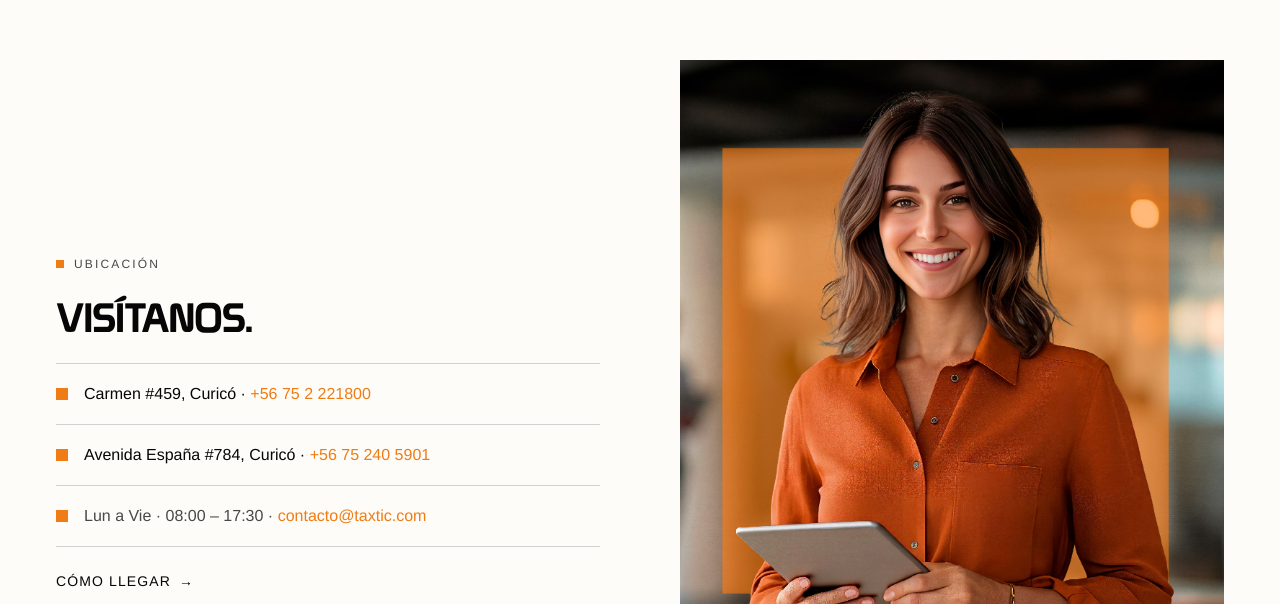
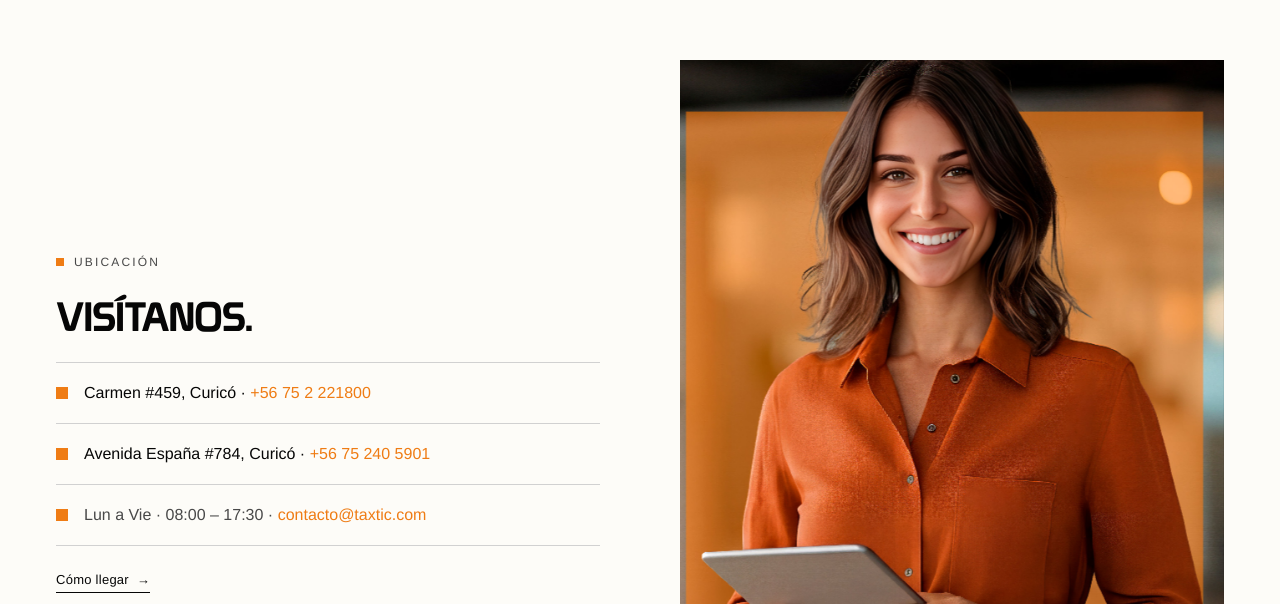
Before and after one commit to TAXTIC/landing-taxtic, a Next.js app: page /en/nosotros in a window 1280 px wide. Shown: the part 2896-3500 px from the top of the page. Built offline with nearby package versions, Linux system fonts and the light colour scheme.

Commit message:
💄 style(nosotros): parallax con rAF (sin warning de scroll) y link cómo llegar fiel a marketing

```diff
--- a/src/components/sections/LocationTeaser.tsx
+++ b/src/components/sections/LocationTeaser.tsx
@@ -1,13 +1,8 @@
 "use client";
 
-import {
-  motion,
-  useReducedMotion,
-  useScroll,
-  useTransform,
-} from "motion/react";
+import { useReducedMotion } from "motion/react";
 import Image from "next/image";
-import { useRef } from "react";
+import { useEffect, useRef } from "react";
 
 import { Section } from "@/components/common/Section";
 import type { Branch, SiteContent } from "@/content-lib/schemas/site.schema";
@@ -32,13 +27,32 @@ export function LocationTeaser({
   email,
   hoursDisplay,
 }: LocationTeaserProps) {
-  const ref = useRef<HTMLDivElement>(null);
+  const containerRef = useRef<HTMLDivElement>(null);
+  const imageRef = useRef<HTMLDivElement>(null);
   const reduce = useReducedMotion();
-  const { scrollYProgress } = useScroll({
-    target: ref,
-    offset: ["start end", "end start"],
-  });
-  const y = useTransform(scrollYProgress, [0, 1], ["-6%", "6%"]);
+
+  useEffect(() => {
+    const el = containerRef.current;
+    const img = imageRef.current;
+    if (reduce || !el || !img) return;
+    let ticking = false;
+    const update = () => {
+      const rect = el.getBoundingClientRect();
+      const vh = window.innerHeight;
+      const prog = Math.min(1, Math.max(0, (vh - rect.top) / (vh + rect.height)));
+      img.style.transform = `translateY(${(prog - 0.5) * 60}px)`;
+      ticking = false;
+    };
+    const onScroll = () => {
+      if (!ticking) {
+        requestAnimationFrame(update);
+        ticking = true;
+      }
+    };
+    window.addEventListener("scroll", onScroll, { passive: true });
+    update();
+    return () => window.removeEventListener("scroll", onScroll);
+  }, [reduce]);
 
   return (
     <Section variant="light">
@@ -93,27 +107,18 @@ export function LocationTeaser({
           </ul>
           <Link
             href={"/contacto" as never}
-            className="group inline-flex w-fit items-center gap-2 text-sm font-medium uppercase tracking-[0.08em] text-(--foreground) hover:text-(--brand-orange)"
+            className="inline-flex w-fit items-center gap-2 border-b border-current pb-0.5 text-[13px] font-medium tracking-[0.02em] text-(--foreground) transition-[gap,color] duration-200 hover:gap-3.5 hover:text-(--brand-orange)"
           >
             {ctaLabel}
-            <span
-              aria-hidden="true"
-              className="transition-transform duration-200 group-hover:translate-x-1"
-            >
-              →
-            </span>
+            <span aria-hidden="true">→</span>
           </Link>
         </div>
 
         <div
-          ref={ref}
+          ref={containerRef}
           className="relative aspect-[3/4] w-full overflow-hidden bg-(--surface-inverse)"
-          style={{ position: "relative" }}
         >
-          <motion.div
-            className="absolute inset-x-0 -inset-y-[6%]"
-            style={reduce ? undefined : { y }}
-          >
+          <div ref={imageRef} className="absolute inset-x-0 -inset-y-[15%] will-change-transform">
             <Image
               src="/images/businesswoman.jpg"
               alt={imageAlt}
@@ -121,7 +126,7 @@ export function LocationTeaser({
               className="object-cover"
               sizes="(max-width: 1024px) 100vw, 50vw"
             />
-          </motion.div>
+          </div>
         </div>
       </div>
     </Section>
```
